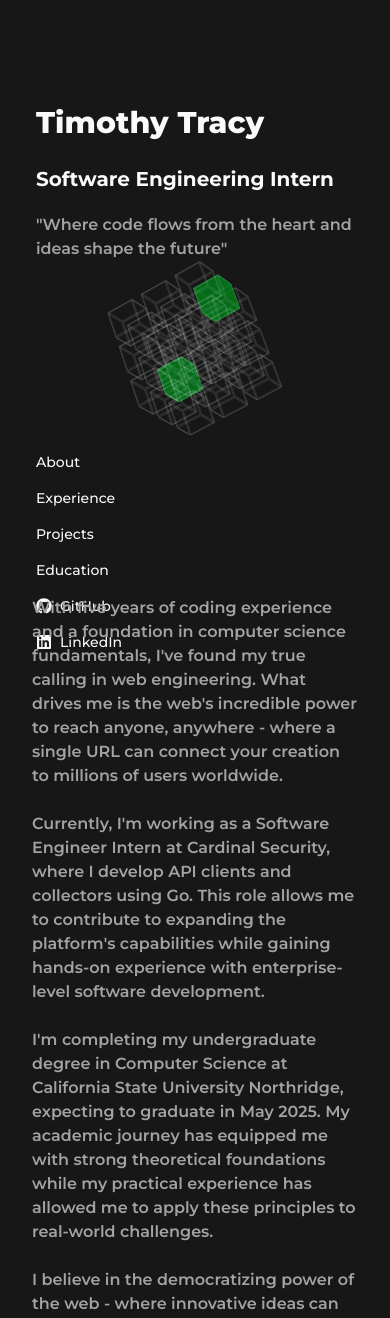
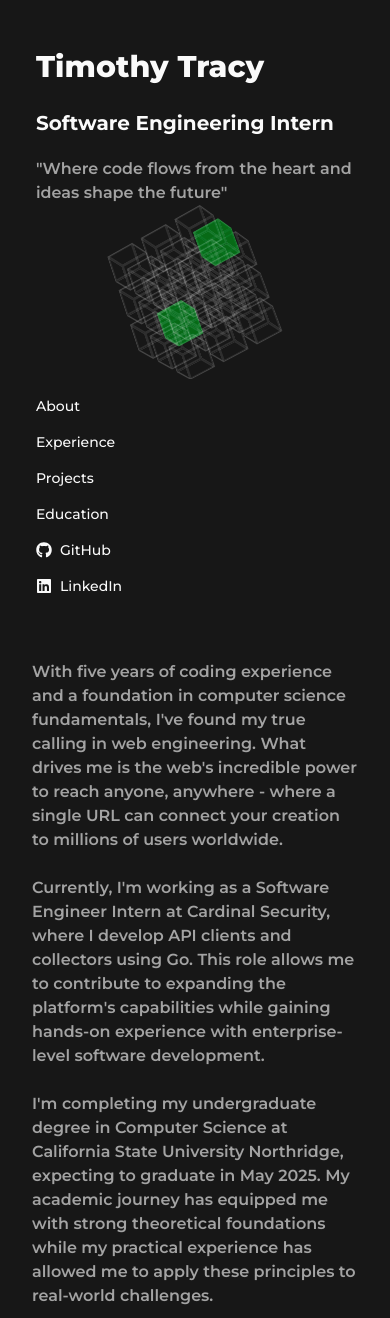
Before and after one commit to timothytracy/portfolio-website, a Next.js app: page / in a window 390 px wide. Shown: the top 1318 px of the page. Built offline with nearby package versions, Linux system fonts and the light colour scheme.

Commit message:
fixed layout

```diff
--- a/src/app/Bio.tsx
+++ b/src/app/Bio.tsx
@@ -5,7 +5,7 @@ import Link from "next/link";
 
 const Bio:React.FC = () => {
     return (
-            <div className="flex flex-col h-screen px-5 py-24">
+            <div className="flex flex-col lg:h-screen px-5 py-10 lg:py-24">
                 <div className="flex flex-col  h-3/4  ">
                     <div className="flex flex-col h-1/2 justify-center p-4">
                         <h1 className='text-3xl lg:text-4xl'>
--- a/src/app/layout.tsx
+++ b/src/app/layout.tsx
@@ -24,20 +24,22 @@ export default function RootLayout({
     <html lang="en">
       <head>
       </head>
-      <body className={`${montserrat.className} antialiased bg-neutral-900 lg:overflow-clip`}>
-      <main className={montserrat.className}>
+      <body className={`${montserrat.className} antialiased bg-neutral-900 overflow-scroll lg:overflow-clip`}>
+      <main className={`${montserrat.className} `}>
       <Analytics/>
       <SpeedInsights/>
-        <div className="flex flex-col md:flex-row w-full h-full min-h-full justify-center bg-neutral-900 overflow-clip">
-          <div className="lg:flex max-w-[1400px] ">
-            <div className="flex flex-col w-full h-[500px] lg:w-2/5 lg:min-w-[500px] lg:h-full ">
+      <div className="flex h-screen w-screen items-center justify-center">
+        <div className="flex flex-col lg:flex-row w-full h-full min-h-full bg-neutral-900  max-w-[1400px]">
+
+            <div className="flex flex-col w-full h-full max-h-screen lg:w-2/5 lg:min-w-[500px] lg:h-screen ">
               <Bio></Bio>
             </div>
-            <div className='flex flex-col px-8 lg:h-screen lg:w-3/5 overflow-scroll'>
+            <div className='flex flex-col px-8 lg:h-screen lg:w-3/5 lg:overflow-scroll'>
               {children}
 
             </div>
-          </div>
+
+        </div>
         </div>
         </main>
       </body>
--- a/src/app/page.tsx
+++ b/src/app/page.tsx
@@ -6,7 +6,7 @@ import WorkShowcase from "./WorkCard";
 
 export default function Home() {
   return (
-    <div className="flex flex-col py-20  w-full text-neutral-400">
+    <div className="flex flex-col h-full  w-full text-neutral-400 ">
       <p className="py-4 lg:p-6">
         With five years of coding experience and a foundation in computer science fundamentals, I&apos;ve found my true calling in web engineering. What drives me is the web&apos;s incredible power to reach anyone, anywhere - where a single URL can connect your creation to millions of users worldwide.
         <br /><br />
```
